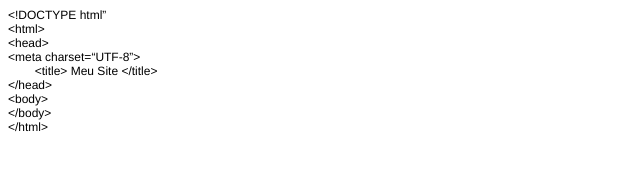
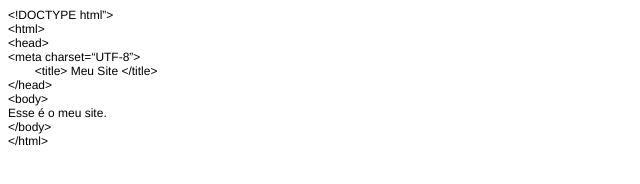
Before and after one commit to PriscilaNMA/site, a plain HTML site: page index.html in a window 1280 px wide. Shown: the whole page, without its empty margins (0-640 px from the left). Drawn offline with Linux system fonts and the light colour scheme.

Commit message:
index arrumado

```diff
--- a/index.html
+++ b/index.html
@@ -12,13 +12,14 @@
   </style>
 </head>
 <body>
-<p class="p1">&lt;!DOCTYPE html”</p>
+<p class="p1">&lt;!DOCTYPE html”&gt;</p>
 <p class="p1">&lt;html&gt;</p>
 <p class="p1">&lt;head&gt;</p>
 <p class="p1">&lt;meta charset=“UTF-8”&gt;</p>
 <p class="p1"><span class="Apple-tab-span">	</span>&lt;title&gt; Meu Site &lt;/title&gt;<span class="Apple-converted-space"> </span></p>
 <p class="p1">&lt;/head&gt;</p>
 <p class="p1">&lt;body&gt;</p>
+<p class="p1">Esse é o meu site.</p>
 <p class="p1">&lt;/body&gt;</p>
 <p class="p1">&lt;/html&gt;</p>
 </body>
```
